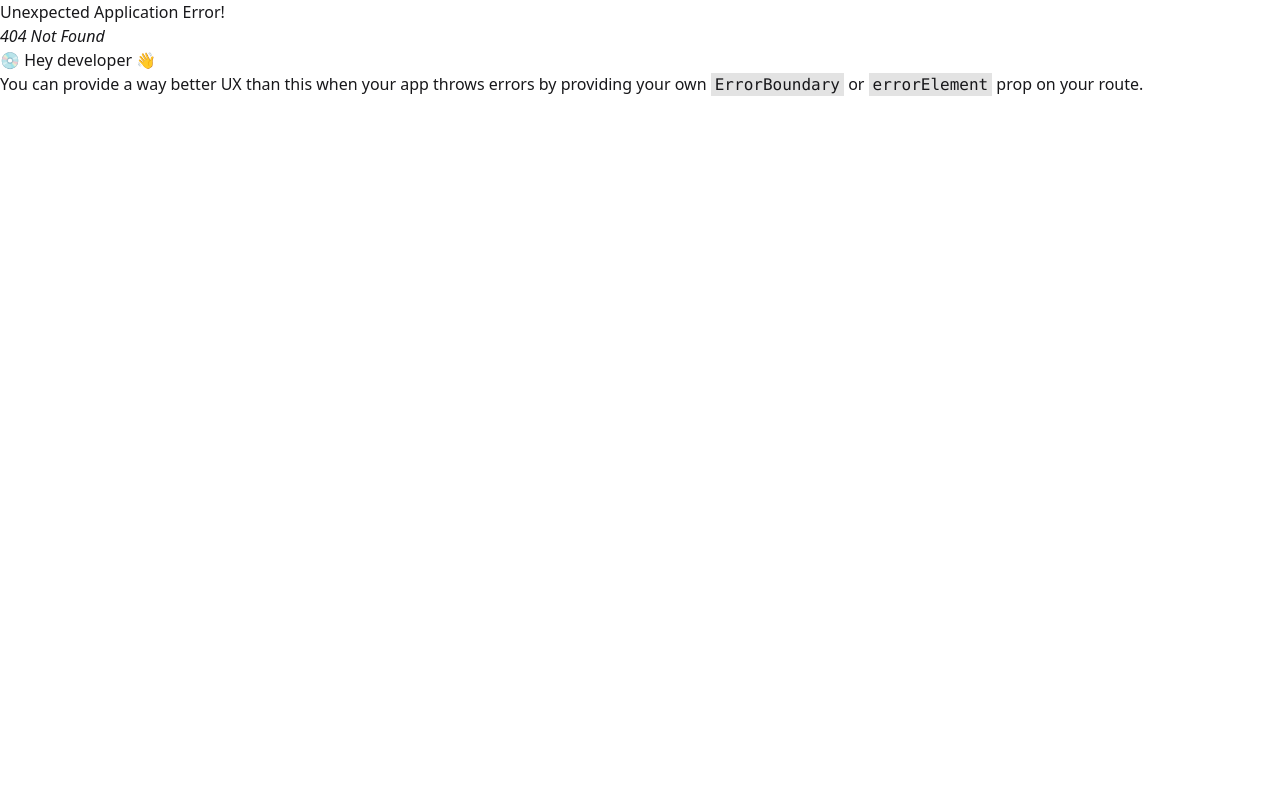
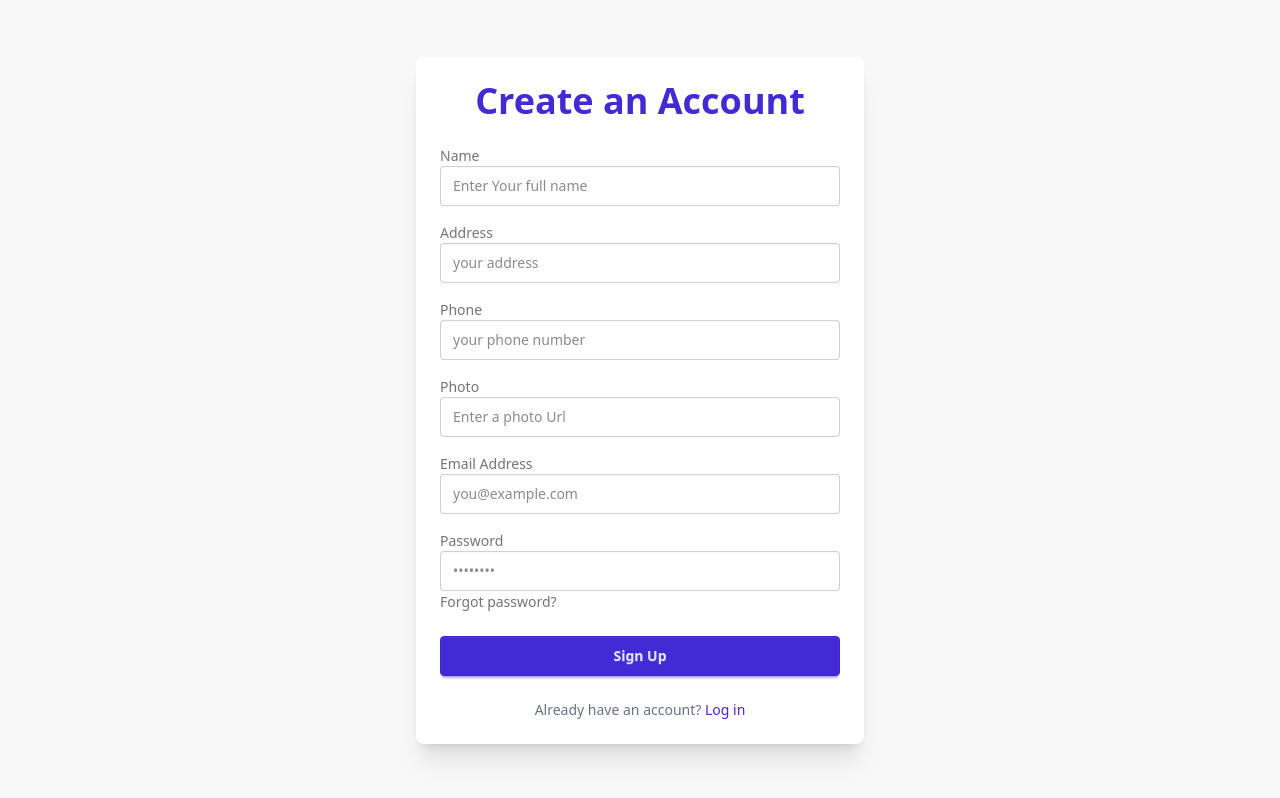
Before and after one commit to FahimSakib270/Coffee-Houser-Client, a React (Vite) app: page /signup in a window 1280 px wide. Before the commit this address had no page. Built offline with nearby package versions, Linux system fonts and the light colour scheme.

Commit message:
handling signup page

```diff
--- a/package.json
+++ b/package.json
@@ -12,6 +12,7 @@
   "dependencies": {
     "@tailwindcss/vite": "^4.1.6",
     "daisyui": "^5.0.35",
+    "firebase": "^11.7.3",
     "react": "^19.1.0",
     "react-dom": "^19.1.0",
     "react-router": "^7.6.0",
--- /dev/null
+++ b/src/Components/SignIn.jsx
@@ -0,0 +1,11 @@
+import React from "react";
+
+const SignIn = () => {
+  return (
+    <div>
+      <h1>Sign in</h1>
+    </div>
+  );
+};
+
+export default SignIn;
--- /dev/null
+++ b/src/Components/SignUp.jsx
@@ -0,0 +1,165 @@
+import React, { use } from "react";
+import { AuthContext } from "../context/AuthContext";
+import Swal from "sweetalert2";
+
+const SignUp = () => {
+  const { createUser } = use(AuthContext);
+
+  const handleSubmit = (e) => {
+    e.preventDefault();
+    const form = e.target;
+    const formData = new FormData(form);
+    const { email, password, ...userProfile } = Object.fromEntries(
+      formData.entries()
+    );
+    console.log(email, password, userProfile);
+
+    // create user
+    createUser(email, password)
+      .then((res) => {
+        {
+          console.log(res.user);
+
+          //save profile info to the database
+          fetch("http://localhost:3000/user", {
+            method: "POST",
+            headers: {
+              "content-type": "application/json",
+            },
+            body: JSON.stringify(userProfile),
+          })
+            .then((res) => {
+              return res.json();
+            })
+            .then((data) => {
+              if (data.insertedId) {
+                Swal.fire({
+                  position: "top",
+                  icon: "success",
+                  title: "Your profile has been created",
+                  showConfirmButton: false,
+                  timer: 1500,
+                });
+                console.log("profile data", data);
+              }
+            });
+        }
+      })
+      .catch((error) => {
+        console.log(error);
+      });
+  };
+  return (
+    <div className="flex min-h-screen items-center justify-center bg-base-200 px-4">
+      <div className="card w-full max-w-md bg-base-100 shadow-xl">
+        <div className="card-body">
+          <h1 className="text-center text-3xl font-extrabold text-primary md:text-4xl">
+            Create an Account
+          </h1>
+
+          {/* Form */}
+          <form className="space-y-4" onSubmit={handleSubmit}>
+            <div className="form-control mt-4">
+              <label className="label">
+                <span className="label-text">Name</span>
+              </label>
+              <input
+                name="name"
+                type="text"
+                placeholder="Enter Your full name"
+                className="input input-bordered w-full"
+                required
+              />
+            </div>
+            <div className="form-control">
+              <label className="label">
+                <span className="label-text">Address</span>
+              </label>
+              <input
+                name="address"
+                type="text"
+                placeholder="your address"
+                className="input input-bordered w-full"
+                required
+              />
+            </div>
+            <div className="form-control">
+              <label className="label">
+                <span className="label-text">Phone</span>
+              </label>
+              <input
+                name="phone"
+                type="text"
+                placeholder="your phone number"
+                className="input input-bordered w-full"
+                required
+              />
+            </div>
+            <div className="form-control">
+              <label className="label">
+                <span className="label-text">Photo</span>
+              </label>
+              <input
+                name="photo"
+                type="text"
+                placeholder="Enter a photo Url"
+                className="input input-bordered w-full"
+                required
+              />
+            </div>
+            <div className="form-control">
+              <label className="label">
+                <span className="label-text">Email Address</span>
+              </label>
+              <input
+                name="email"
+                type="email"
+                placeholder="you@example.com"
+                className="input input-bordered w-full"
+                required
+              />
+            </div>
+
+            <div className="form-control">
+              <label className="label">
+                <span className="label-text">Password</span>
+              </label>
+              <input
+                name="password"
+                type="password"
+                placeholder="••••••••"
+                className="input input-bordered w-full"
+                required
+              />
+              <label className="label">
+                <a href="#" className="label-text-alt link link-hover">
+                  Forgot password?
+                </a>
+              </label>
+            </div>
+
+            {/* Submit Button */}
+            <div className="mt-6">
+              <button className="btn btn-primary w-full" type="submit">
+                Sign Up
+              </button>
+            </div>
+          </form>
+
+          {/* Footer / Login Link */}
+          <p className="mt-4 text-center text-sm text-gray-500">
+            Already have an account?{" "}
+            <a
+              href="/login"
+              className="font-medium text-primary hover:underline"
+            >
+              Log in
+            </a>
+          </p>
+        </div>
+      </div>
+    </div>
+  );
+};
+
+export default SignUp;
--- /dev/null
+++ b/src/Firebase/Firebase.init.js
@@ -0,0 +1,15 @@
+import { initializeApp } from "firebase/app";
+import { getAuth } from "firebase/auth";
+
+const firebaseConfig = {
+  apiKey: "AIzaSyBjFC7dCqQ6I0XcH6bQMmwrtcZqomJvHJM",
+  authDomain: "coffee-house-auth-b00d4.firebaseapp.com",
+  projectId: "coffee-house-auth-b00d4",
+  storageBucket: "coffee-house-auth-b00d4.firebasestorage.app",
+  messagingSenderId: "136735109856",
+  appId: "1:136735109856:web:35c437722597b63b9cd685",
+};
+
+const app = initializeApp(firebaseConfig);
+
+export const auth = getAuth(app);
--- /dev/null
+++ b/src/context/AuthContext.js
@@ -0,0 +1,2 @@
+import { createContext } from "react";
+export const AuthContext = createContext(null);
--- /dev/null
+++ b/src/context/AuthProvider.jsx
@@ -0,0 +1,19 @@
+import React from "react";
+import { AuthContext } from "./AuthContext";
+import { createUserWithEmailAndPassword } from "firebase/auth";
+import { auth } from "../Firebase/Firebase.init";
+
+const AuthProvider = ({ children }) => {
+  // create user
+  const createUser = (email, password) => {
+    return createUserWithEmailAndPassword(auth, email, password);
+  };
+
+  const userInfo = {
+    createUser,
+  };
+
+  return <AuthContext value={userInfo}>{children}</AuthContext>;
+};
+
+export default AuthProvider;
--- a/src/main.jsx
+++ b/src/main.jsx
@@ -7,6 +7,9 @@ import Home from "./Components/Home";
 import AddCoffee from "./Components/AddCoffee";
 import UpdateCoffee from "./Components/UpdateCoffee";
 import CoffeeDetails from "./Components/CoffeeDetails";
+import SignIn from "./Components/SignIn";
+import SignUp from "./Components/SignUp";
+import AuthProvider from "./context/AuthProvider";
 const router = createBrowserRouter([
   {
     path: "/",
@@ -33,12 +36,22 @@ const router = createBrowserRouter([
           fetch(`http://localhost:3000/coffee/${params.id}`),
         Component: CoffeeDetails,
       },
+      {
+        path: "/signin",
+        Component: SignIn,
+      },
+      {
+        path: "/signup",
+        Component: SignUp,
+      },
     ],
   },
 ]);
 
 createRoot(document.getElementById("root")).render(
   <StrictMode>
-    <RouterProvider router={router} />
+    <AuthProvider>
+      <RouterProvider router={router} />
+    </AuthProvider>
   </StrictMode>
 );
```
Also changed, not shown: 1 other file (tests, documents, lock files or other folders).
